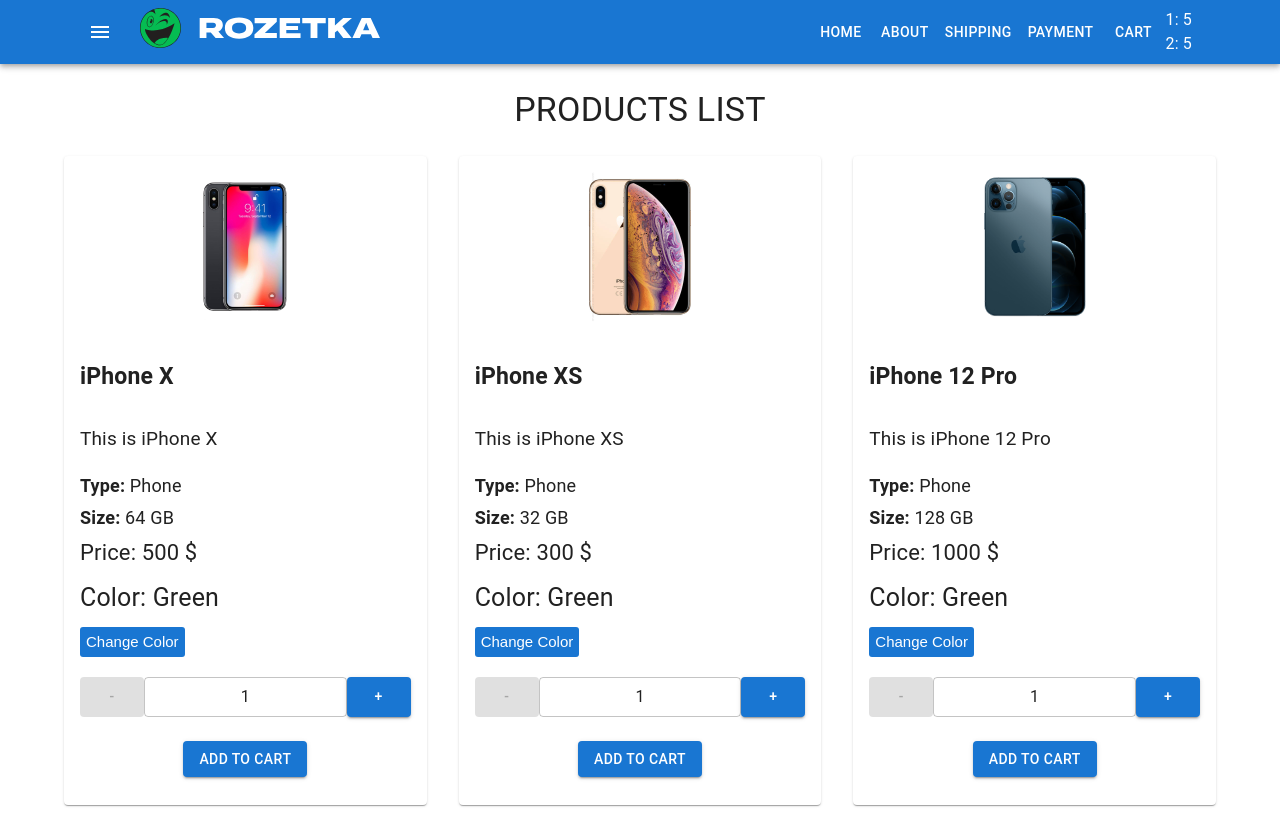
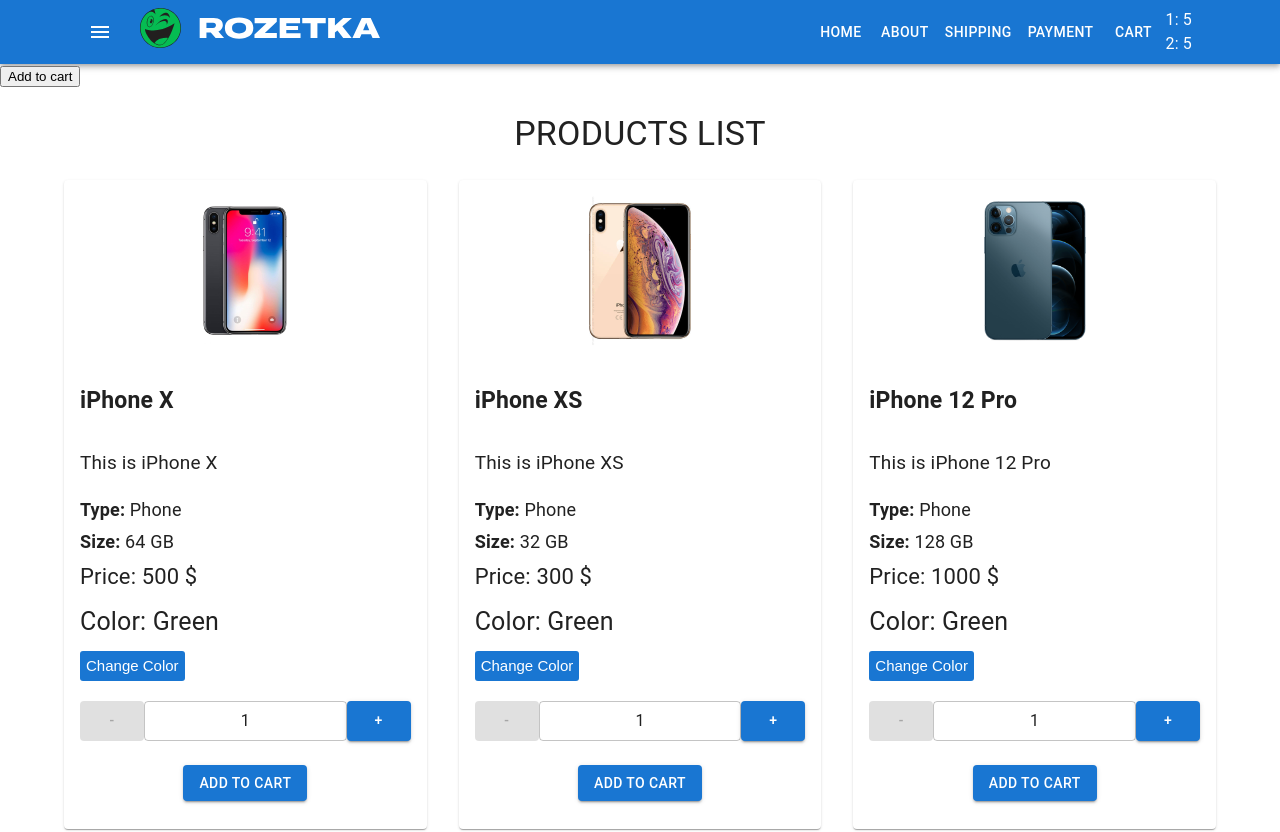
Before and after one commit to LevVaschenko/fake-shop, a React (Create React App) app: page / in a window 1280 px wide. Shown: the top 832 px of the page. Built offline with nearby package versions, Linux system fonts and the light colour scheme.

Commit message:
add button

```diff
--- a/src/container/App/App.tsx
+++ b/src/container/App/App.tsx
@@ -14,20 +14,21 @@
 const App = (props: Props) => {
     const [productsInCart, setProductsInCart] = useState<AppProps>({
         1: 5,
-        2: 5
+        2: 5,
     })
 
-    const addProductToCart = (count: number, price: number) => {
-        // setCartData((prevState: CartData) => ({
-        //     totalCount: prevState.totalCount + count,
-        //     totalPrice: prevState.totalPrice + count * price,
-        // }))
+    const addProductToCart = (id: number, count: number) => {
+        setProductsInCart((prevState:AppProps) => ({
+            ...prevState,
+            [id]: (prevState[id] || 0) + count,
+        }))
     }
 
     return (
         <StyledEngineProvider injectFirst>
             <CssBaseline />
             <Header productsInCart={productsInCart} />
+            <button onClick={() => addProductToCart(2, 5)}>Add to cart</button>
             <Main addProductsToCart={addProductToCart} />
             <Footer />
         </StyledEngineProvider>
```
